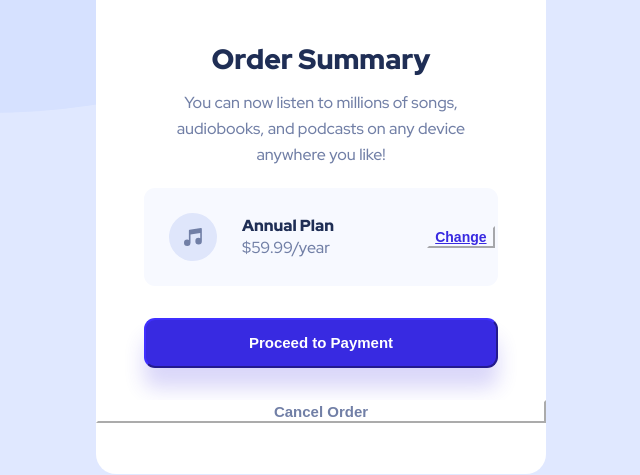
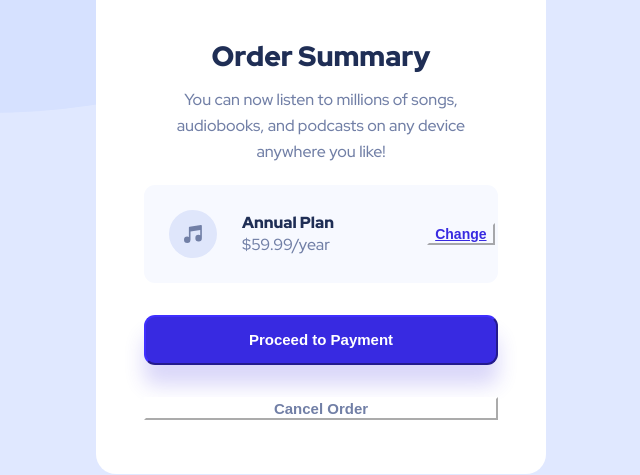
Before and after one commit to mariambuzaladze/Order-summer-component, a plain HTML site: page index.html in a window 1280 px wide. Shown: the part 275-750 px from the top of the page, without its empty margins (319-959 px from the left). Drawn offline with Linux system fonts and the light colour scheme.

Commit message:
changed styles

```diff
--- a/style.css
+++ b/style.css
@@ -13,6 +13,9 @@ body {
   height: 697px;
   border-radius: 20px;
   background: #fff;
+  display: flex;
+  flex-direction: column;
+  align-items: center;
 }
 
 .girlImg {
@@ -29,8 +32,6 @@ h1 {
   font-size: 28px;
   font-weight: 900;
   margin-top: 45px;
-  margin-left: 48px;
-  margin-right: 48px;
 }
 
 .p1 {
@@ -41,8 +42,6 @@ h1 {
   font-weight: 500;
   line-height: 26px;
   margin-top: 17px;
-  margin-left: 48px;
-  margin-right: 48px;
   margin-bottom: 20px;
 }
 
@@ -53,8 +52,6 @@ h1 {
   height: 98px;
   background: #f7f9ff;
   border-radius: 11px;
-
-  margin: 0 auto;
 }
 
 .musicIcon {
@@ -69,6 +66,7 @@ h3 {
   font-size: 16px;
   font-weight: 900;
   margin-top: 25px;
+  margin-bottom: 6px;
 }
 
 .p2 {
@@ -77,7 +75,6 @@ h3 {
   font-size: 16px;
   font-weight: 500;
   margin-bottom: 25px;
-  margin-top: 6px;
 }
 
 #changeButton {
@@ -108,7 +105,7 @@ h3 {
   font-size: 15px;
   font-weight: 900;
 
-  margin: 32px 48px 32px 48px;
+  margin: 32px 0px;
 }
 
 #button2 {
```
